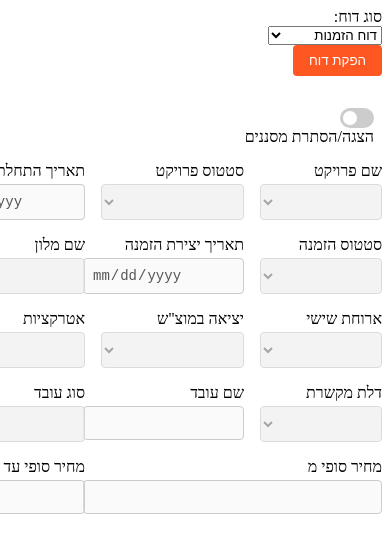
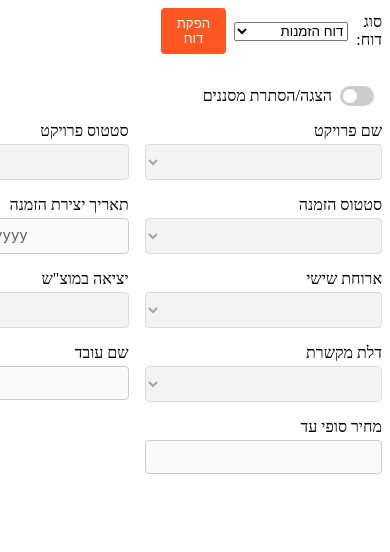
Before and after one commit to tomkedem/dynamic-filter-project, an Angular app: page / in a window 390 px wide. Shown: the top 552 px of the page. Built offline with nearby package versions, Linux system fonts and the light colour scheme.

Commit message:
Fix some

```diff
--- a/src/app/Moduls/dynamic-form/dynamic-form.component.css
+++ b/src/app/Moduls/dynamic-form/dynamic-form.component.css
@@ -8,38 +8,11 @@
   direction: rtl; /* Right-to-left layout */
 }
 
+
 .form-control-group {
   display: flex;
   flex-direction: column;
-  grid-column: span 1; /* Default to full width unless specified */
 }
-
-/* Specific Styling for Half-Width Controls */
-
-.form-control-group.half-width {
-  grid-column: span 2; /* פקדים חצי רוחב */
-}
-
-.form-control-group.full-width {
-  grid-column: span 4; /* פקדים על כל הרוחב */
-}
-
-.form-control-group label {
-  margin-bottom: 4px;
-}
-
-.form-control-group.span-1 {
-  grid-column: span 1;
-}
-
-.form-control-group.span-2 {
-  grid-column: span 2;
-}
-
-.form-control-group.span-4 {
-  grid-column: span 4;
-}
-
 
 .form-control-group input,
 .form-control-group select {
@@ -47,8 +20,23 @@
   border: 1px solid #ccc;
   border-radius: 4px;
   font-size: 14px;
-  width: 100%;
+
 }
+/* Ensure .half-width controls span only half the grid */
+.half-width {
+  grid-column: span 2;
+}
+
+.full-width {
+  grid-column: span 4;
+}
+
+
+.form-control-group label {
+  margin-bottom: 4px;
+}
+
+
 
 .btn-orange {
   background-color: #ff5722; /* Orange background */
@@ -153,34 +141,25 @@ input:checked + .slider:before {
 }
 
 /* Responsiveness */
+/* Responsive Adjustments */
 @media (max-width: 1024px) {
   .dynamic-form {
-    grid-template-columns: repeat(2, 1fr); /* 2 columns on medium screens */
+    grid-template-columns: repeat(2, 1fr);
   }
-
-  button {
-    grid-column: span 2; /* Button takes full width of 2 columns */
+  .half-width {
+    grid-column: span 1;
   }
-
-  .report-type-group,
-  .toggle-filters-group {
-    flex-direction: column;
-    align-items: flex-start;
+  .full-width {
+    grid-column: span 2;
   }
 }
 
 @media (max-width: 600px) {
   .dynamic-form {
-    grid-template-columns: 1fr; /* 1 column on small screens */
+    grid-template-columns: 1fr;
   }
-
-  button {
-    grid-column: span 1; /* Button takes full width of 1 column */
-  }
-
-  .report-type-group,
-  .toggle-filters-group {
-    flex-direction: column;
-    align-items: flex-start;
+  .half-width,
+  .full-width {
+    grid-column: span 1;
   }
 }
--- a/src/app/Moduls/dynamic-form/dynamic-form.component.html
+++ b/src/app/Moduls/dynamic-form/dynamic-form.component.html
@@ -27,8 +27,7 @@
   <!-- Dynamic Controls -->
   @for (control of controls; track control) {
 
-    <div class="form-control-group"  [ngClass]="{'half-width': control.gridColumn === 'span 2'}">
-
+    <div class="form-control-group" >
       <label>{{ control.label }}</label>
       <ng-container [ngSwitch]="control.type">
 
--- a/src/assets/mock-data/reports-schema.json
+++ b/src/assets/mock-data/reports-schema.json
@@ -11,7 +11,6 @@
           "validators": {
             "required": true
           },
-          "gridColumn": "span 1",
           "order": 1
         },
         {
@@ -22,7 +21,6 @@
           "validators": {
             "required": true
           },
-          "gridColumn": "span 1",
           "order": 2
         },
         {
@@ -32,7 +30,6 @@
           "validators": {
             "required": true
           },
-          "gridColumn": "span 1",
           "order": 3
         },
         {
@@ -42,7 +39,6 @@
           "validators": {
             "required": true
           },
-          "gridColumn": "span 1",
           "order": 4
         },
         {
@@ -53,7 +49,6 @@
           "validators": {
             "required": true
           },
-          "gridColumn": "span 1",
           "order": 5
         },
         {
@@ -63,7 +58,6 @@
           "validators": {
             "required": true
           },
-          "gridColumn": "span 1",
           "order": 6
         },
         {
@@ -75,7 +69,6 @@
           "validators": {
             "required": true
           },
-          "gridColumn": "span 1",
           "order": 7
         },
         {
@@ -87,7 +80,6 @@
           "validators": {
             "required": true
           },
-          "gridColumn": "span 1",
           "order": 8
         },
         {
@@ -98,7 +90,6 @@
           "validators": {
             "required": true
           },
-          "gridColumn": "span 1",
           "order": 9
         },
         {
@@ -109,7 +100,6 @@
           "validators": {
             "required": true
           },
-          "gridColumn": "span 1",
           "order": 10
         },
         {
@@ -120,7 +110,6 @@
           "validators": {
             "required": true
           },
-          "gridColumn": "span 1",
           "order": 11
         },
         {
@@ -131,7 +120,6 @@
           "validators": {
             "required": true
           },
-          "gridColumn": "span 1",
           "order": 12
         },
         {
@@ -142,7 +130,6 @@
           "validators": {
             "required": true
           },
-          "gridColumn": "span 1",
           "order": 13
         },
         {
@@ -153,7 +140,6 @@
           "validators": {
             "required": true
           },
-          "gridColumn": "span 1",
           "order": 14
         },
         {
@@ -164,7 +150,6 @@
           "validators": {
             "required": true
           },
-          "gridColumn": "span 1",
           "order": 15
         },
         {
@@ -175,7 +160,7 @@
             "required": true,
             "min": 0
           },
-          "gridColumn": "span 2",
+          "cssClass": "third-width",
           "order": 16
         },
         {
@@ -186,7 +171,7 @@
             "required": true,
             "min": 0
           },
-          "gridColumn": "span 2",
+          "cssClass": "third-width",
           "order": 17
         }
       ]
```
Also changed, not shown: src/app/Moduls/dynamic-form/dynamic-form.component.ts (+0 -14 lines).
